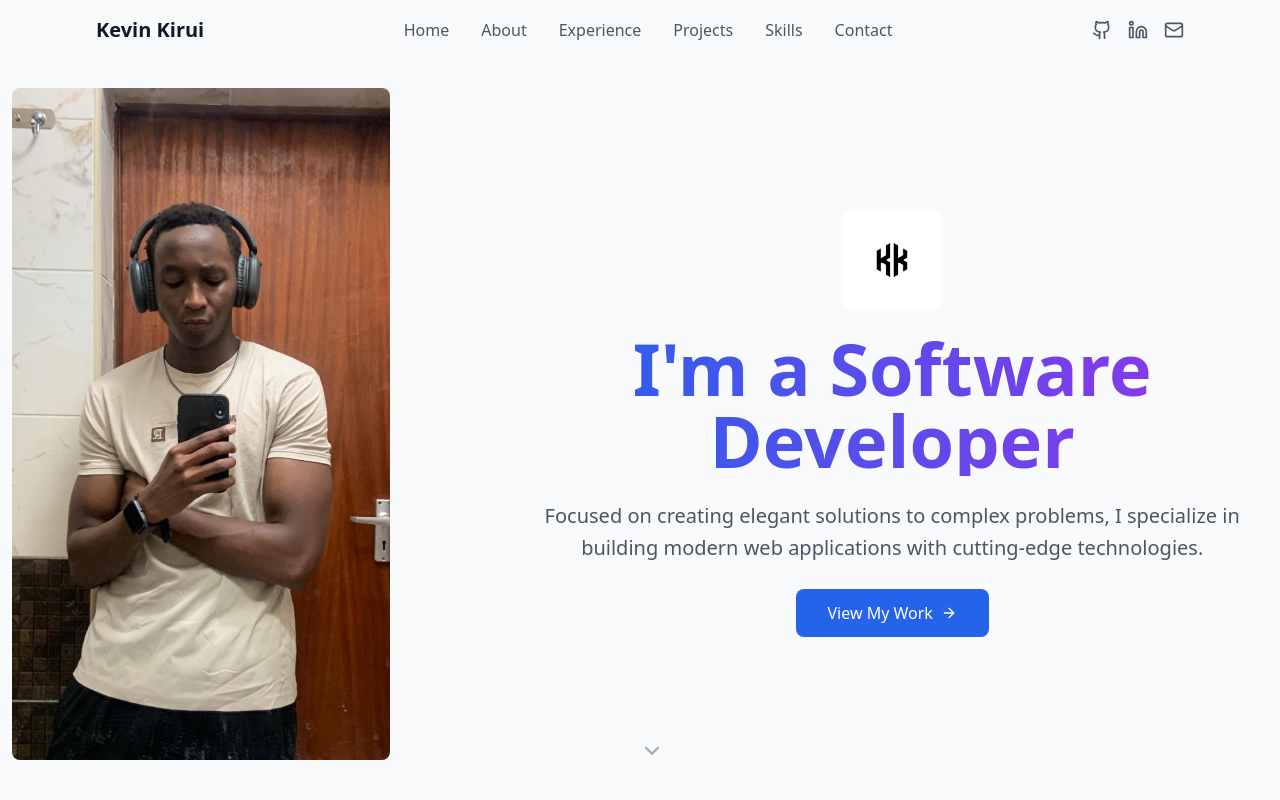
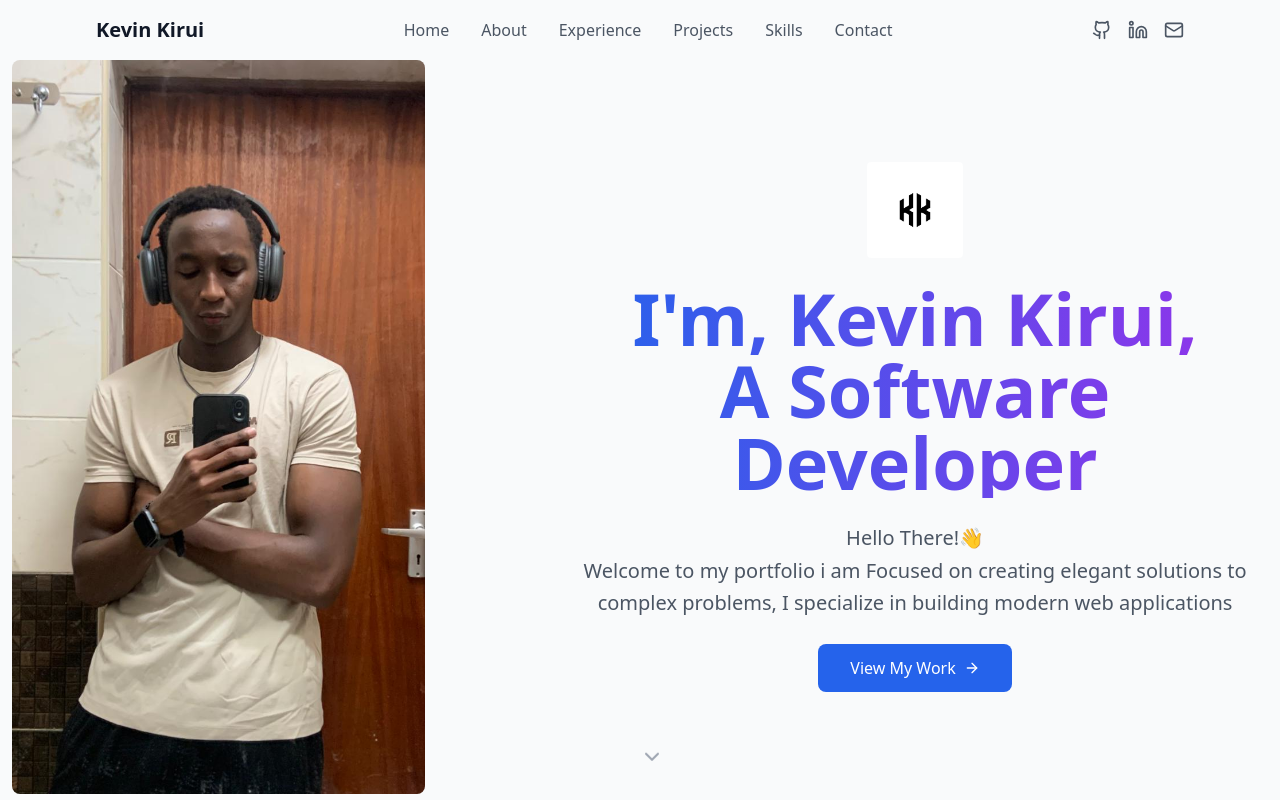
Before and after one commit to kevinkirui2/Portfolio, a React (Create React App) app: page / in a window 1280 px wide. Shown: the top 800 px of the page. Built offline with nearby package versions, Linux system fonts and the light colour scheme.

Commit message:
made changes in the hero page

```diff
--- a/src/Components/Main.jsx
+++ b/src/Components/Main.jsx
@@ -99,13 +99,12 @@ const Main = () => {
           <div className="">
             <img className="w-24 mx-auto mb-6 rounded" src={logo} alt="logo" />
             <h1 className="text-5xl md:text-7xl font-bold mb-6 bg-gradient-to-r from-blue-600 to-purple-600 bg-clip-text text-transparent">
-              I'm a Software Developer
+             I'm, Kevin Kirui,<br></br> A Software Developer
             </h1>
 
             <p className="text-xl text-gray-600 max-w-3xl mx-auto leading-relaxed">
-              Focused on creating elegant solutions to complex problems, I
-              specialize in building modern web applications with cutting-edge
-              technologies.
+              Hello There!👋 <br></br>Welcome to my portfolio i am Focused on creating elegant solutions to complex problems, I
+              specialize in building modern web applications
             </p>
           </div>
           <div className="flex flex-col sm:flex-row pt-6 gap-4 justify-center">
```
